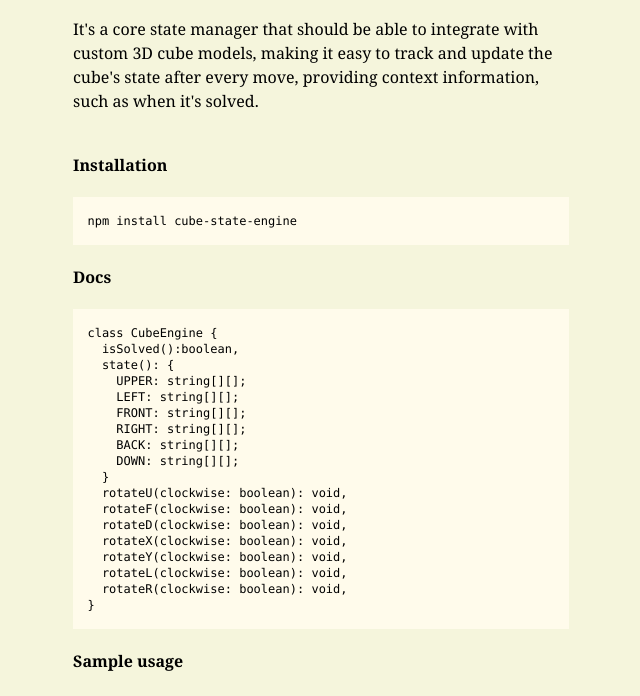
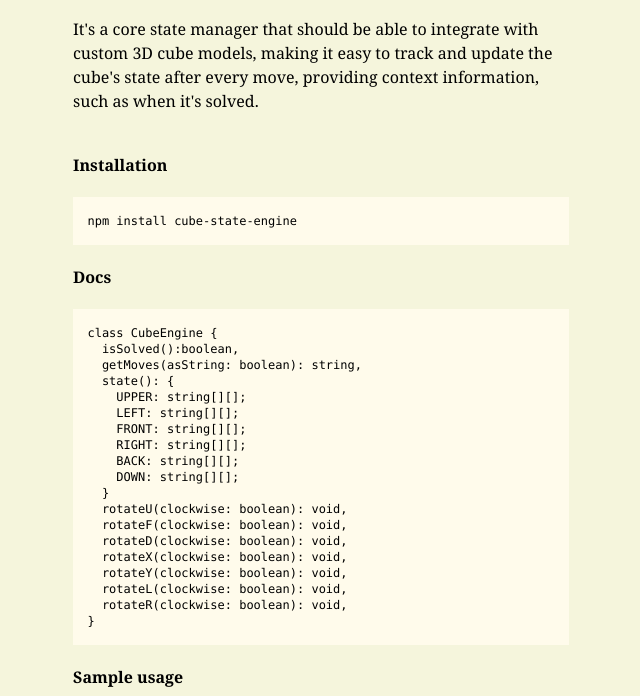
Before and after one commit to bryanlundberg/cube-state-engine, a website with bundled scripts: page index.html in a window 1280 px wide. Shown: the part 99-795 px from the top of the page, without its empty margins (319-959 px from the left). Built offline with nearby package versions, Linux system fonts and the light colour scheme.

Commit message:
docs: update api info

```diff
--- a/index.html
+++ b/index.html
@@ -32,6 +32,7 @@
 
   class CubeEngine {
     isSolved():boolean,
+    getMoves(asString: boolean): string,
     state(): {
       UPPER: string[][];
       LEFT: string[][];
```
Also changed, not shown: README.md.
